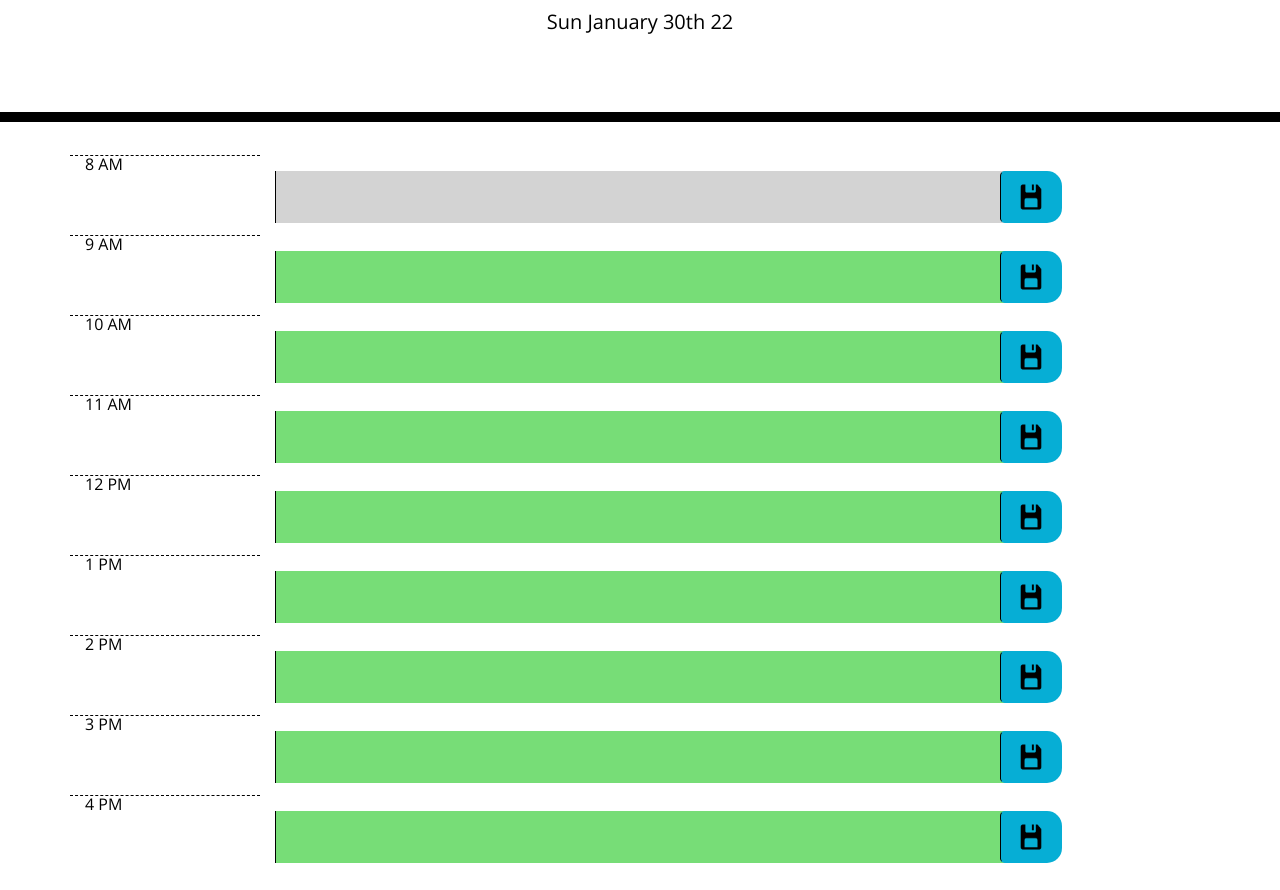
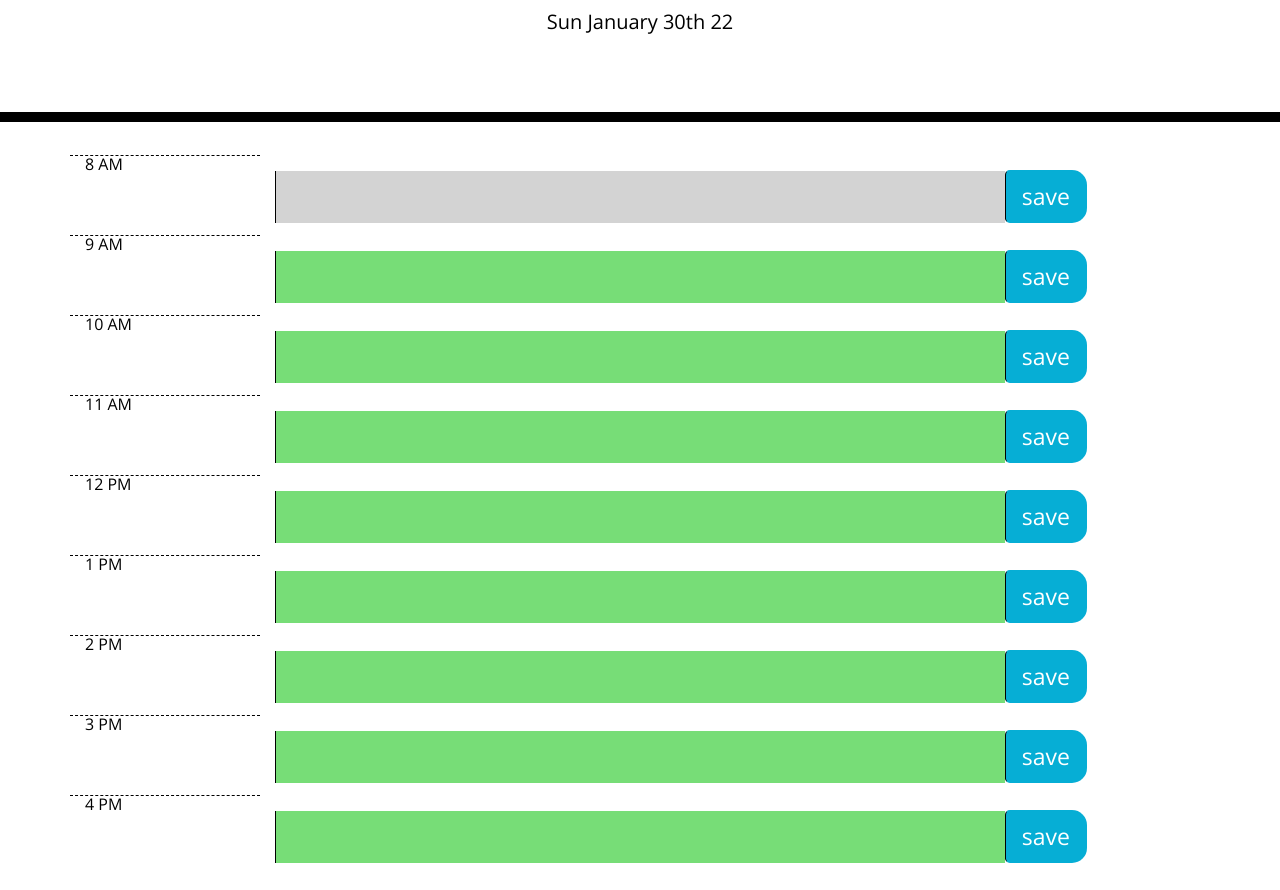
Before and after one commit to Eddielo26/EA-Work-day-scheduler, a plain HTML site: page index.html in a window 1280 px wide. Shown: the part 182-1072 px from the top of the page. Drawn offline with nearby package versions, Linux system fonts and the light colour scheme.

Commit message:
changed icon to text for save btn

```diff
--- a/Assets/css/style.css
+++ b/Assets/css/style.css
@@ -65,8 +65,9 @@ textarea{
   border-bottom-right-radius: 15px;
   background-color: #06AED5;
   color: white;
-  margin-left: -110px;
-
+  margin-left: -105px;
+  margin-top: -1px;
+  font-size: 23px;
 }
 
 .saveBtn i:hover {
@@ -74,10 +75,6 @@ textarea{
   transition: all .3s ease-in-out;
 }
 
-img {
-  height: 34px;
-  width:28px;
-}
 
 img:hover {
   background-color: rgb(126, 61, 61);
--- a/index.html
+++ b/index.html
@@ -45,7 +45,7 @@
                 </div>
                 <div class="col">
                   <span class="table-save"><button type="button"
-                          class="btn btn-lg saveBtn i:hover"><img src ="Assets/images/saveBtn.jpg"></button></span>
+                          class="btn btn-lg saveBtn i:hover">save</button></span>
                 </div>
               </div>
             </tr>
@@ -62,7 +62,7 @@
                 </div>
                 <div class="col">
                   <span class="table-save"><button type="button"
-                          class="btn btn-lg saveBtn i:hover"><img src ="Assets/images/saveBtn.jpg"></button></span>
+                          class="btn btn-lg saveBtn i:hover">save</button></span>
                 </div>
               </div>
             </tr>
@@ -79,7 +79,7 @@
                 </div>
                 <div class="col">
                   <span class="table-save"><button type="button"
-                          class="btn btn-lg saveBtn i:hover"><img src ="Assets/images/saveBtn.jpg"></button></span>
+                          class="btn btn-lg saveBtn i:hover">save</button></span>
                 </div>
               </div>
             </tr>
@@ -96,7 +96,7 @@
                 </div>
                 <div class="col">
                   <span class="table-save"><button type="button"
-                          class="btn btn-lg saveBtn i:hover"><img src ="Assets/images/saveBtn.jpg"></button></span>
+                          class="btn btn-lg saveBtn i:hover">save</button></span>
                 </div>
               </div>
             </tr>
@@ -113,7 +113,7 @@
                 </div>
                 <div class="col">
                   <span class="table-save"><button type="button"
-                          class="btn btn-lg saveBtn i:hover"><img src ="Assets/images/saveBtn.jpg"></button></span>
+                          class="btn btn-lg saveBtn i:hover">save</button></span>
                 </div>
               </div>
             </tr>
@@ -130,7 +130,7 @@
                 </div>
                 <div class="col">
                   <span class="table-save"><button type="button"
-                          class="btn btn-lg saveBtn i:hover"><img src ="Assets/images/saveBtn.jpg"></button></span>
+                          class="btn btn-lg saveBtn i:hover">save</button></span>
                 </div>
               </div>
             </tr>
@@ -147,7 +147,7 @@
                 </div>
                 <div class="col">
                   <span class="table-save"><button type="button"
-                          class="btn btn-lg saveBtn i:hover"><img src ="Assets/images/saveBtn.jpg"></button></span>
+                          class="btn btn-lg saveBtn i:hover">save</button></span>
                 </div>
               </div>
             </tr>
@@ -164,7 +164,7 @@
                 </div>
                 <div class="col">
                   <span class="table-save"><button type="button"
-                          class="btn btn-lg saveBtn i:hover"><img src ="Assets/images/saveBtn.jpg"></button></span>
+                          class="btn btn-lg saveBtn i:hover">save</button></span>
                 </div>
               </div>
             </tr>
@@ -181,7 +181,7 @@
                 </div>
                 <div class="col">
                   <span class="table-save"><button type="button"
-                          class="btn btn-lg saveBtn i:hover"><img src ="Assets/images/saveBtn.jpg"></button></span>
+                          class="btn btn-lg saveBtn i:hover">save</button></span>
                 </div>
               </div>
             </tr>
```
